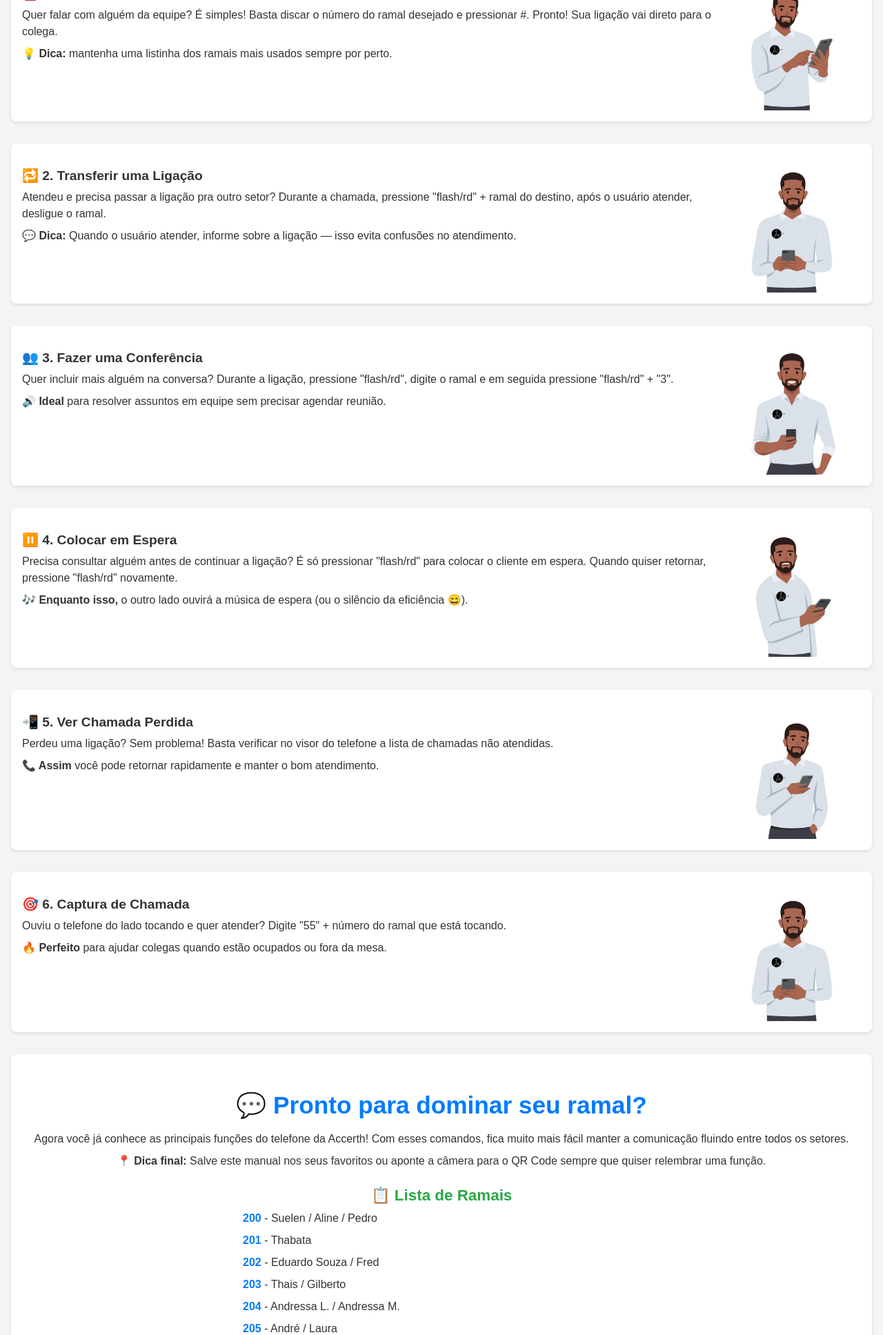
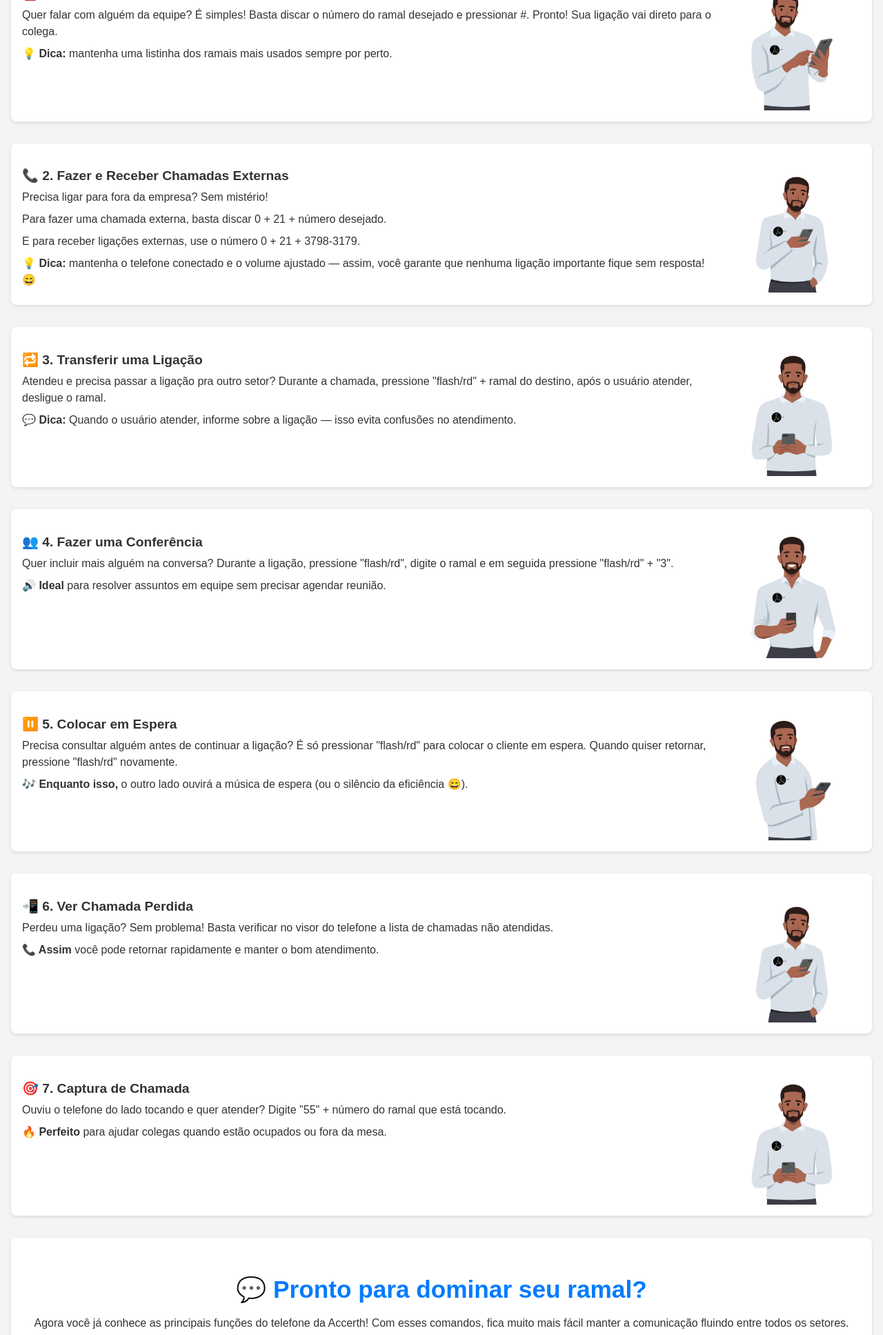
Before and after one commit to lealgoldenboy/manuais_ramais, a Flask app: page / in a window 1280 px wide. Shown: the part 443-2378 px from the top of the page at 69% size. Run offline with Flask 3, Linux system fonts and the light colour scheme.

Commit message:
Adiciona rodapé e seção de chamadas externas

```diff
--- a/static/css/style.css
+++ b/static/css/style.css
@@ -112,6 +112,19 @@ main {
     border-radius: 8px;
 }
 
+footer {
+    background-color: #0056b3;
+    color: white;
+    text-align: center;
+    padding: 1rem;
+    margin-top: 2rem;
+}
+
+footer p {
+    margin: 0.3rem 0;
+    font-size: 0.9rem;
+}
+
 @media (min-width: 768px) {
     .function {
         flex-direction: row;
@@ -143,4 +156,8 @@ main {
         max-width: 600px;
         margin: 0 auto;
     }
+
+    footer p {
+        font-size: 1rem;
+    }
 }
--- a/templates/index.html
+++ b/templates/index.html
@@ -32,7 +32,18 @@
 
         <section class="function">
             <div class="function-content">
-                <h3>🔁 2. Transferir uma Ligação</h3>
+                <h3>📞 2. Fazer e Receber Chamadas Externas</h3>
+                <p>Precisa ligar para fora da empresa? Sem mistério!</p>
+                <p>Para fazer uma chamada externa, basta discar 0 + 21 + número desejado.</p>
+                <p>E para receber ligações externas, use o número 0 + 21 + 3798-3179.</p>
+                <p><strong>💡 Dica:</strong> mantenha o telefone conectado e o volume ajustado — assim, você garante que nenhuma ligação importante fique sem resposta! 😄</p>
+            </div>
+            <img src="{{ url_for('static', filename='imagens/Design sem nome (5).png') }}" alt="Fazer e Receber Chamadas Externas">
+        </section>
+
+        <section class="function">
+            <div class="function-content">
+                <h3>🔁 3. Transferir uma Ligação</h3>
                 <p>Atendeu e precisa passar a ligação pra outro setor? Durante a chamada, pressione "flash/rd" + ramal do destino, após o usuário atender, desligue o ramal.</p>
                 <p><strong>💬 Dica:</strong> Quando o usuário atender, informe sobre a ligação — isso evita confusões no atendimento.</p>
             </div>
@@ -41,7 +52,7 @@
 
         <section class="function">
             <div class="function-content">
-                <h3>👥 3. Fazer uma Conferência</h3>
+                <h3>👥 4. Fazer uma Conferência</h3>
                 <p>Quer incluir mais alguém na conversa? Durante a ligação, pressione "flash/rd", digite o ramal e em seguida pressione "flash/rd" + "3".</p>
                 <p><strong>🔊 Ideal</strong> para resolver assuntos em equipe sem precisar agendar reunião.</p>
             </div>
@@ -50,7 +61,7 @@
 
         <section class="function">
             <div class="function-content">
-                <h3>⏸️ 4. Colocar em Espera</h3>
+                <h3>⏸️ 5. Colocar em Espera</h3>
                 <p>Precisa consultar alguém antes de continuar a ligação? É só pressionar "flash/rd" para colocar o cliente em espera. Quando quiser retornar, pressione "flash/rd" novamente.</p>
                 <p><strong>🎶 Enquanto isso,</strong> o outro lado ouvirá a música de espera (ou o silêncio da eficiência 😄).</p>
             </div>
@@ -59,7 +70,7 @@
 
         <section class="function">
             <div class="function-content">
-                <h3>📲 5. Ver Chamada Perdida</h3>
+                <h3>📲 6. Ver Chamada Perdida</h3>
                 <p>Perdeu uma ligação? Sem problema! Basta verificar no visor do telefone a lista de chamadas não atendidas.</p>
                 <p><strong>📞 Assim</strong> você pode retornar rapidamente e manter o bom atendimento.</p>
             </div>
@@ -68,7 +79,7 @@
 
         <section class="function">
             <div class="function-content">
-                <h3>🎯 6. Captura de Chamada</h3>
+                <h3>🎯 7. Captura de Chamada</h3>
                 <p>Ouviu o telefone do lado tocando e quer atender? Digite "55" + número do ramal que está tocando.</p>
                 <p><strong>🔥 Perfeito</strong> para ajudar colegas quando estão ocupados ou fora da mesa.</p>
             </div>
@@ -97,6 +108,10 @@
             </ul>
         </section>
     </main>
+    <footer>
+        <p>© 2025 Accerth</p>
+        <p>Desenvolvido com dedicação pela equipe de TI Accerth.</p>
+    </footer>
     <script src="{{ url_for('static', filename='js/script.js') }}"></script>
 </body>
 </html>
```
